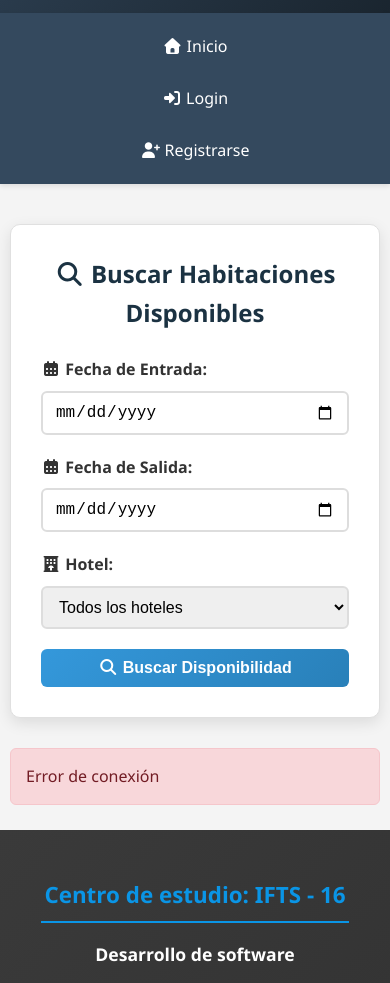
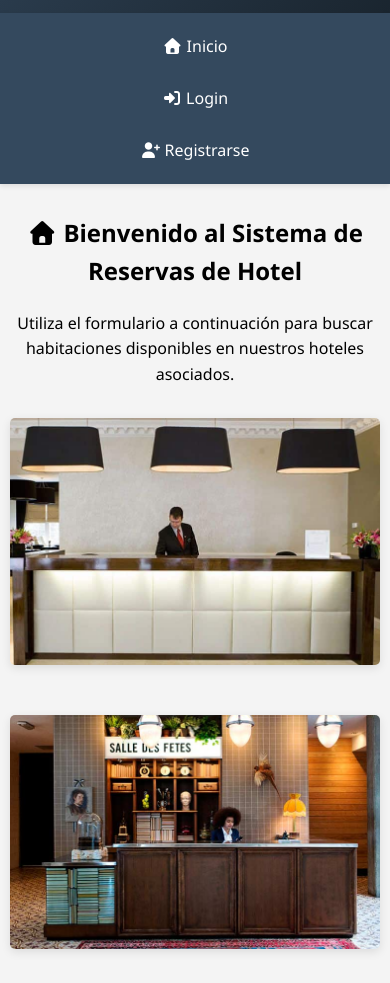
Before and after one commit to Grupo2IFTS/app_reserva_hotel, a website: page public/index.html in a window 390 px wide. Shown: the part 57-1040 px from the top of the page. Drawn offline with Linux system fonts and the light colour scheme; no server answers.

Commit message:
Agregado de imagenes en el index

```diff
--- a/public/css/styles.css
+++ b/public/css/styles.css
@@ -92,6 +92,11 @@ body {
     transform: translateY(-2px);
 }
 
+.hero{
+    text-align: center;
+    margin-bottom: 30px;
+}
+
 .login-form,
 .search-form {
     background: var(--light-color);
@@ -105,6 +110,22 @@ body {
 
 .search-form {
     max-width: 600px;
+}
+
+.fotos-recepcion {
+    display: flex;
+    flex-direction: row;
+    justify-content: center;
+    gap: 40px;
+    margin: 30px 0 30px;
+}
+
+.fotos-recepcion img {
+    width: 100%;
+    max-width: 400px;
+    border-radius: 5px;
+    box-shadow: 0 3px 10px rgba(0, 0, 0, 0.1);
+    transition: transform 0.3s ease, box-shadow 0.3s ease;
 }
 
 .login-form h2,
@@ -595,6 +616,20 @@ footer > p {
     .footer-links ul li a {
     justify-content: center;
     }
+
+    .fotos-recepcion {
+    display: flex;
+    flex-direction: column;
+    justify-content: center;
+    align-items: center;
+    gap: 50px;
+    margin: 30px 0 30px;
+    }
+
+    .fotos-recepcion img {
+        width: 100%;
+        max-width: 500px;
+    }
 }
 
 @media screen and (max-width: 480px){
--- a/public/index.html
+++ b/public/index.html
@@ -24,6 +24,18 @@
     <div class="container">
         <!-- Página de Inicio -->
         <div id="homePage">
+            <div class="hero">
+                <h2><i class="fa-solid fa-house"></i> Bienvenido al Sistema de Reservas de Hotel</h2>
+                <p>Utiliza el formulario a continuación para buscar habitaciones disponibles en nuestros hoteles asociados.</p>
+            </div>
+            <div class="fotos-recepcion">
+                <img src="../img/recepcion-1.png" alt="foto recepcion hotel 1">
+                <img src="../img/recepcion 2.png" alt="foto recepcion hotel 2">
+                <img src="../img/recepcion 3.png" alt="foto recepcion hotel 3">
+            </div>
+            <div>
+
+            </div>
             <div class="search-form">
                 <h2><i class="fa-solid fa-magnifying-glass"></i> Buscar Habitaciones Disponibles</h2>
                 <div class="form-group">
@@ -42,7 +54,6 @@
                 </div>
                 <button id="searchBtn"><i class="fa-solid fa-magnifying-glass"></i> Buscar Disponibilidad</button>
             </div>
-
             <div id="searchResults" class="hidden">
                 <h2><i class="fa-solid fa-square-poll-vertical"></i> Resultados de Búsqueda</h2>
                 <div id="hotelsResults" class="hotel-list"></div>
```
Also changed, not shown: img/recepcion 2.png (added), img/recepcion 3.png (added), img/recepcion-1.png (added).
